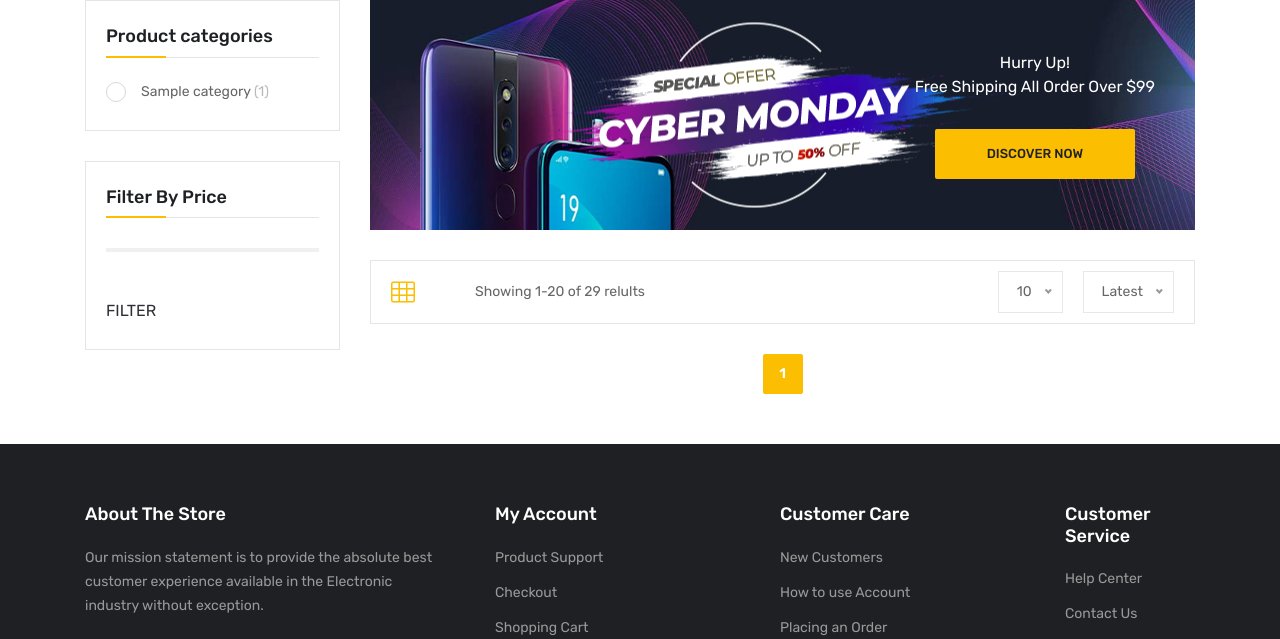
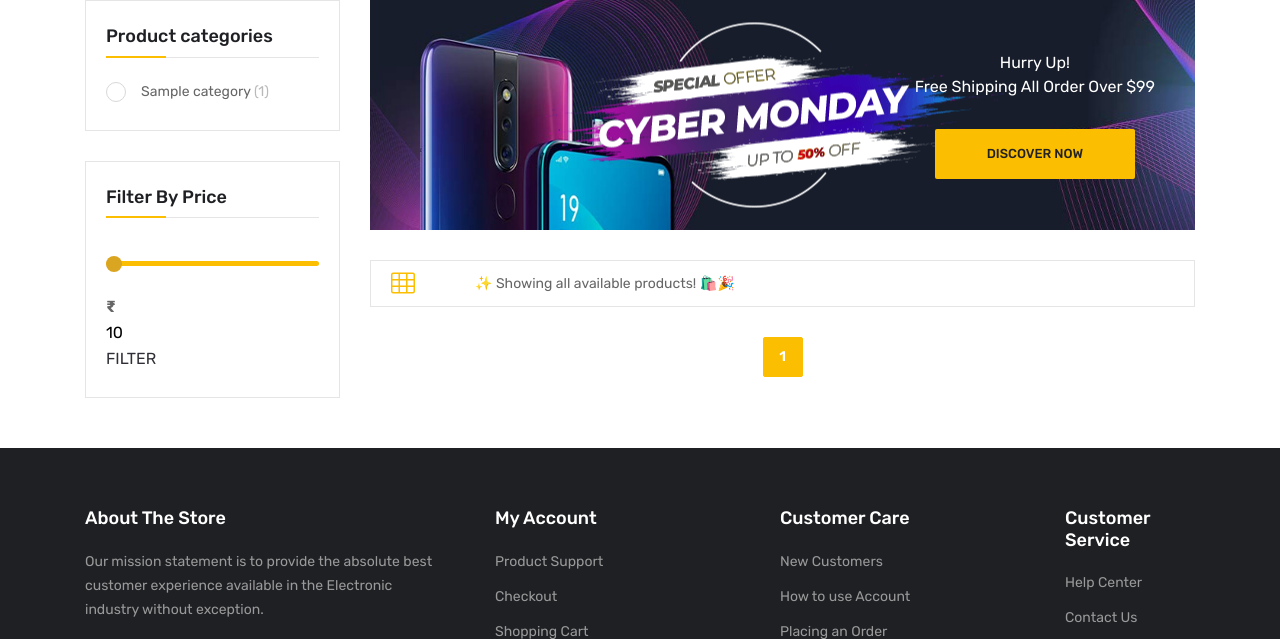
Before and after one commit to UMERZAFAR777/bawany_tech, a Django app: page /shop/ in a window 1280 px wide. Shown: the part 306-945 px from the top of the page. Run offline with Django 5.2, Linux system fonts and the light colour scheme; tables that the repository leaves empty hold one stand-in row (values such as "Sample post"); some libraries are stand-ins or nearby versions; some web fonts are replaced.

Commit message:
filter_work

```diff
--- a/mysite/views.py
+++ b/mysite/views.py
@@ -10,6 +10,7 @@
 from django.core.paginator import Paginator
 from django.http import JsonResponse
 from django.template.loader import render_to_string
+from django.db.models import Max, Min
 # @login_required(login_url = '/login/')
 
 
@@ -106,24 +107,76 @@
         return redirect('login')
 
 
+# def shop(request):
+#     category = Category.objects.all()
+#     all_products = Product.objects.filter(
+#     section__name__in=["Top Deals Of The Day", "Top Featured Products", "Top Selling Products"]
+#     ).order_by('-id')
+
+#     paginator = Paginator(all_products, 8)
+
+#     page_number = request.GET.get('page')
+#     page_obj = paginator.get_page(page_number)
+
+
+#     min_price = Product.objects.all().aggregate(Min('original_price'))
+#     max_price = Product.objects.all().aggregate(Max('original_price'))
+#     FilterPrice = request.GET.get('FilterPrice')
+#     if FilterPrice:
+#         Int_FilterPrice = int(FilterPrice)
+#         all_products = Product.objects.filter(original_price__lte = Int_FilterPrice)
+#     else:
+#         all_products = Product.objects.all()
+
+
+#     data = {
+#         'category':category,
+#         'all_products':all_products,
+#         'all_products':page_obj,
+#         'page_obj':page_obj,
+#         'min_price':min_price,
+#         'max_price':max_price,
+#         'FilterPrice':FilterPrice,
+#     }
+
+#     return render (request,'shop.html',data)
+
+
 def shop(request):
     category = Category.objects.all()
     all_products = Product.objects.filter(
-    section__name__in=["Top Deals Of The Day", "Top Featured Products", "Top Selling Products"]
+        section__name__in=["Top Deals Of The Day", "Top Featured Products", "Top Selling Products"]
     ).order_by('-id')
 
+    min_price = Product.objects.aggregate(Min('original_price'))
+    max_price = Product.objects.aggregate(Max('original_price'))
+
+    # Get filter price from request
+    FilterPrice = request.GET.get('FilterPrice')
+
+    # Apply filter if price is provided
+    if FilterPrice:
+        try:
+            Int_FilterPrice = int(FilterPrice)
+            all_products = all_products.filter(original_price__lte=Int_FilterPrice)  # ✅ Apply filter on existing query
+        except ValueError:
+            pass  # If invalid input, ignore filter
+
+    # Apply pagination AFTER filtering
     paginator = Paginator(all_products, 8)
-
     page_number = request.GET.get('page')
     page_obj = paginator.get_page(page_number)
 
     data = {
-        'category':category,
-        'all_products':all_products,
-        'page_obj':page_obj,
+        'category': category,
+        'all_products': page_obj,  # ✅ Pass paginated objects
+        'page_obj': page_obj,
+        'min_price': min_price,
+        'max_price': max_price,
+        'FilterPrice': FilterPrice,
     }
 
-    return render (request,'shop.html',data)
+    return render(request, 'shop.html', data)
 
 
 def contact(request):
@@ -135,33 +188,6 @@
 
 
 
-
-
-
-# def filter_data(request):
-#     categories = request.GET.getlist('category[]')
-#     brands = request.GET.getlist('brand[]')
-
-#     print("Received Categories:", categories)  # ✅ Check received categories
-#     print("Received Brands:", brands)  # ✅ Check received brands
-
-#     all_products = Product.objects.filter(
-#         section__name__in=["Top Deals Of The Day", "Top Featured Products", "Top Selling Products"]
-#     )
-
-#     if categories:
-#         all_products = all_products.filter(category__id__in=categories)
-
-#     if brands:
-#         all_products = all_products.filter(brand__id__in=brands)
-
-#     print("Filtered Products Count:", all_products.count())  # ✅ Check how many products are found
-#     print("Filtered Products:", list(all_products.values()))  # ✅ See which products are found
-
-#     # Render the product HTML template
-#     html_content = render_to_string('ajax/shop.html', {'product': all_products})
-
-#     return JsonResponse({'data': html_content})
 
 
 
--- a/product/admin.py
+++ b/product/admin.py
@@ -10,9 +10,10 @@
 
 class Product_Admin(admin.ModelAdmin):
     inlines = (Product_Images, Additional_Informations)
-    list_display = ('category', 'original_price', 'total_price', 'section')
-    list_display_links = ('category',)
+    list_display = ('product_name', 'category', 'original_price', 'total_price', 'section')
+    list_display_links = ('product_name',)
     list_editable = ('original_price', 'total_price', 'section')
+
 
 
 admin.site.register(Section)
--- a/product/models.py
+++ b/product/models.py
@@ -33,7 +33,8 @@
     section = models.ForeignKey(Section, on_delete=models.DO_NOTHING)
     slug = models.SlugField(default='', max_length=500, null=True, blank=True)
 
-
+    def __str__(self):
+        return self.product_name
 
     def clean(self):
 
@@ -45,8 +46,7 @@
             if self.discount is not None or self.total_price is not None:
                 raise ValidationError("Only original price should be set for products in sections other than 'Top Deals Of The Day'.")
 
-    def __str__(self):
-        return self.product_name
+
 
     def get_absolute_url(self):
         from django.urls import reverse
--- a/templates/header.html
+++ b/templates/header.html
@@ -12,6 +12,8 @@
     <!-- Place favicon.ico in the root directory -->
     <link rel="shortcut icon" type="image/x-icon" href="/static/assets/img/favicon.png">
     <!-- CSS here -->
+    <!-- <script src="https://cdn.jsdelivr.net/npm/bootstrap@5.3.2/dist/js/bootstrap.bundle.min.js"></script> -->
+
     <link rel="stylesheet" href="/static/assets/css/preloader.css">
     <link rel="stylesheet" href="/static/assets/css/bootstrap.css">
     <link rel="stylesheet" href="/static/assets/css/meanmenu.css">
--- a/templates/shop.html
+++ b/templates/shop.html
@@ -29,7 +29,36 @@
 </script>
 
 {% endblock %}
+<style>
+    input[type=range]{
+    -webkit-appearance: none;
+    width:100%;
+    }
+    input[type=range]::-webkit-slider-runnable-track {
+    width: 1000px;
+    height: 5px;
+    background: #FCBE00;
+    border: none;
+    border-radius: 3px;
+    }
+    input[type=range]::-webkit-slider-thumb {
+    -webkit-appearance: none;
+    border: none;
+    height: 16px;
+    width: 16px;
+    border-radius: 50%;
+    background: goldenrod;
+    margin-top: -5px;
+    }
+    input[type=range]:focus {
+    outline: none;
+    }
+    input[type=range]:focus::-webkit-slider-runnable-track {
+    background: #FCBE00;
+    }
+ </style>
 <main>
+
 
 
     <!-- breadcrumb__area-start -->
@@ -70,25 +99,33 @@
                             </form>
                         </div>
                     </div>
+
+
  <div class="product-widget mb-30">
     <h5 class="pt-title">Filter By Price</h5>
     <div class="price__slider mt-30">
-                            <div id="slider-range"
-                                class="ui-slider ui-corner-all ui-slider-horizontal ui-widget ui-widget-content">
-                                <div class="ui-slider-range ui-corner-all ui-widget-header"
-                                    style="left: 0%; width: 100%;"></div><span tabindex="0"
-                                    class="ui-slider-handle ui-corner-all ui-state-default"
-                                    style="left: 0%;"></span><span tabindex="0"
-                                    class="ui-slider-handle ui-corner-all ui-state-default" style="left: 100%;"></span>
-                            </div>
+        <input type="range" class="multi-range success"
+               value="{{ FilterPrice|default:min_price.original_price__min }}"
+               min="{{ min_price.original_price__min }}"
+               max="{{ max_price.original_price__max }}"
+               id="rangeInput"
+               oninput="maxPrice.value=this.value"/>
+
         <div>
-                                <form action="#" class="s-form mt-20">
-                                    <input type="text" id="amount" readonly="">
-                                    <button type="submit" class="tp-btn-square-lg">Filter</button>
+            <form action="" class="s-form mt-20" method="get">
+                <b>₹</b>
+                <input type="number" id="maxPrice" readonly=""
+                       name="FilterPrice"
+                       onkeyup="rangeInput.value=this.value"
+                       value="{{ FilterPrice|default:min_price.original_price__min }}">
+
+                <button type="submit" id="priceFilterBtn" class="tp-btn-square-lg">Filter</button>
             </form>
         </div>
     </div>
 </div>
+
+
 
 
 
@@ -124,29 +161,11 @@
                                             </ul>
                                         </div>
                                         <div class="product__result pl-60">
-                                            <p>Showing 1-20 of 29 relults</p>
+                                            <p>✨ Showing all available products! 🛍️🎉</p>
                                         </div>
                                     </div>
                                 </div>
-                                <div class="col-xxl-6 col-xl-6 col-lg-6 col-md-6">
-                                    <div class="product__filter-right d-flex align-items-center justify-content-md-end">
-                                        <div class="product__sorting product__show-no">
-                                            <select>
-                                                <option>10</option>
-                                                <option>20</option>
-                                                <option>30</option>
-                                                <option>40</option>
-                                            </select>
-                                        </div>
-                                        <div class="product__sorting product__show-position ml-20">
-                                            <select>
-                                                <option>Latest</option>
-                                                <option>New</option>
-                                                <option>Up comeing</option>
-                                            </select>
-                                        </div>
-                                    </div>
-                                </div>
+
                             </div>
                         </div>
                     </div>
@@ -157,6 +176,7 @@
                                 <div class="row g-0" id="filteredProducts">
 
                                     {% for i in page_obj %}
+
 
                                     <div class="col-xl-3 col-lg-4 col-md-6 col-sm-6">
                                         <div class="product__item product__item-d">
@@ -169,7 +189,7 @@
                                                 </div>
                                                 <div class="product-action">
                                                     <a href="#" class="icon-box icon-box-1" data-bs-toggle="modal"
-                                                        data-bs-target="#productModalId-{{forloop.counter}}">
+                                                        data-bs-target="#productModalId-{{ i.id }}">
                                                         <i class="fal fa-eye"></i>
                                                         <i class="fal fa-eye"></i>
                                                     </a>
@@ -184,8 +204,7 @@
                                                 </div>
                                             </div>
                                             <div class="product__content-3">
-                                                <h6><a href="{{ i.get_absolute_url }}">{{i.product_name |
-                                                        slice:":60"}}</a></h6>
+                                                <h6><a href="{{ i.get_absolute_url }}">{{i.product_name | slice:":60"}}</a></h6>
                                                 <div class="rating mb-5">
                                                     <ul>
                                                         <li><a href="#"><i class="fal fa-star"></i></a></li>
@@ -197,7 +216,7 @@
                                                     <span>(01 review)</span>
                                                 </div>
                                                 <div class="price mb-10">
-                                                    <span>$110-$150</span>
+                                                    <span>Rs {{i.original_price}}</span>
                                                 </div>
                                             </div>
                                             <div class="product__add-cart-s text-center">
@@ -227,7 +246,7 @@
                                         <ul>
                                             {% if page_obj.has_previous %}
                                             <li>
-                                                <a href="?page={{ page_obj.previous_page_number }}">
+                                                <a href="?page={{ page_obj.previous_page_number }}&FilterPrice={{ FilterPrice }}">
                                                     <i class="fal fa-angle-double-left"></i>
                                                 </a>
                                             </li>
@@ -235,13 +254,13 @@
 
                                             {% for num in page_obj.paginator.page_range %}
                                             <li>
-                                                <a href="?page={{ num }}" {% if page_obj.number == num %} class="active" {% endif %}>{{ num }}</a>
+                                                <a href="?page={{ num }}&FilterPrice={{ FilterPrice }}" {% if page_obj.number == num %} class="active" {% endif %}>{{ num }}</a>
                                             </li>
                                             {% endfor %}
 
                                             {% if page_obj.has_next %}
                                             <li>
-                                                <a href="?page={{ page_obj.next_page_number }}">
+                                                <a href="?page={{ page_obj.next_page_number }}&FilterPrice={{ FilterPrice }}">
                                                     <i class="fal fa-angle-double-right"></i>
                                                 </a>
                                             </li>
@@ -252,6 +271,7 @@
                             </div>
                         </div>
                     </div>
+
                 </div>
             </div>
         </div>
@@ -266,7 +286,7 @@
 
 
     <!-- shop modal start -->
-    <div class="modal fade" id="productModalId-{{forloop.counter}}" tabindex="-1" role="dialog" aria-hidden="true">
+    <div class="modal fade" id="productModalId-{{ i.id }}" tabindex="-1" role="dialog" aria-hidden="true">
         <div class="modal-dialog modal-dialog-centered product__modal" role="document">
             <div class="modal-content">
                 <div class="product__modal-wrapper p-relative">
```
Also changed, not shown: templates/ajax/shop.html (+9 -1 lines), static/assets/images.png (added). Lines whose indentation alone changed are shown as unchanged.
